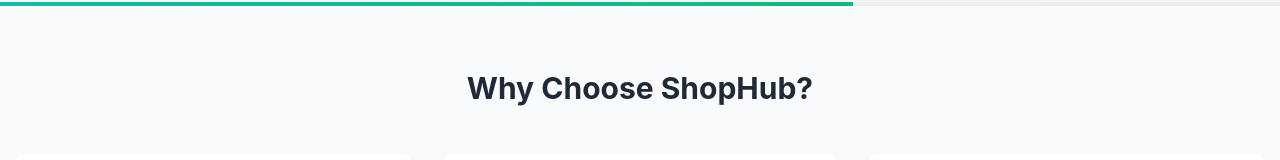
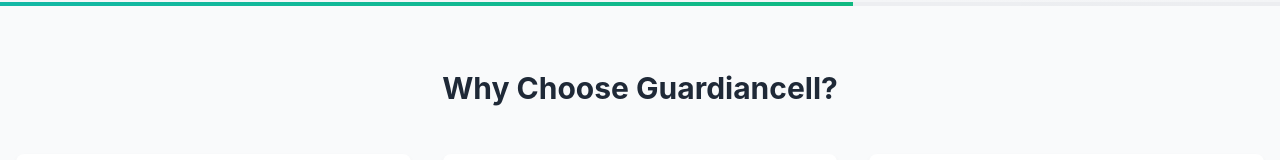
Before and after one commit to ziaurrehman507/guardiancell, a React (Vite) app: page / in a window 1280 px wide. Shown: the part 774-934 px from the top of the page. Built offline with nearby package versions, Linux system fonts and the light colour scheme.

Commit message:
Add new code

```diff
--- a/src/pages/Home.jsx
+++ b/src/pages/Home.jsx
@@ -232,7 +232,7 @@
       {/* Why Choose Us */}
       <section className="max-w-7xl mx-auto px-4 py-16">
         <h2 className="text-3xl font-bold text-center mb-12 text-gray-800">
-          Why Choose ShopHub?
+          Why Choose Guardiancell?
         </h2>
         <div className="grid grid-cols-1 md:grid-cols-3 gap-8">
           <div className="bg-white rounded-lg shadow-md p-8 text-center hover:shadow-xl transition-all duration-300 transform hover:-translate-y-2">
```
